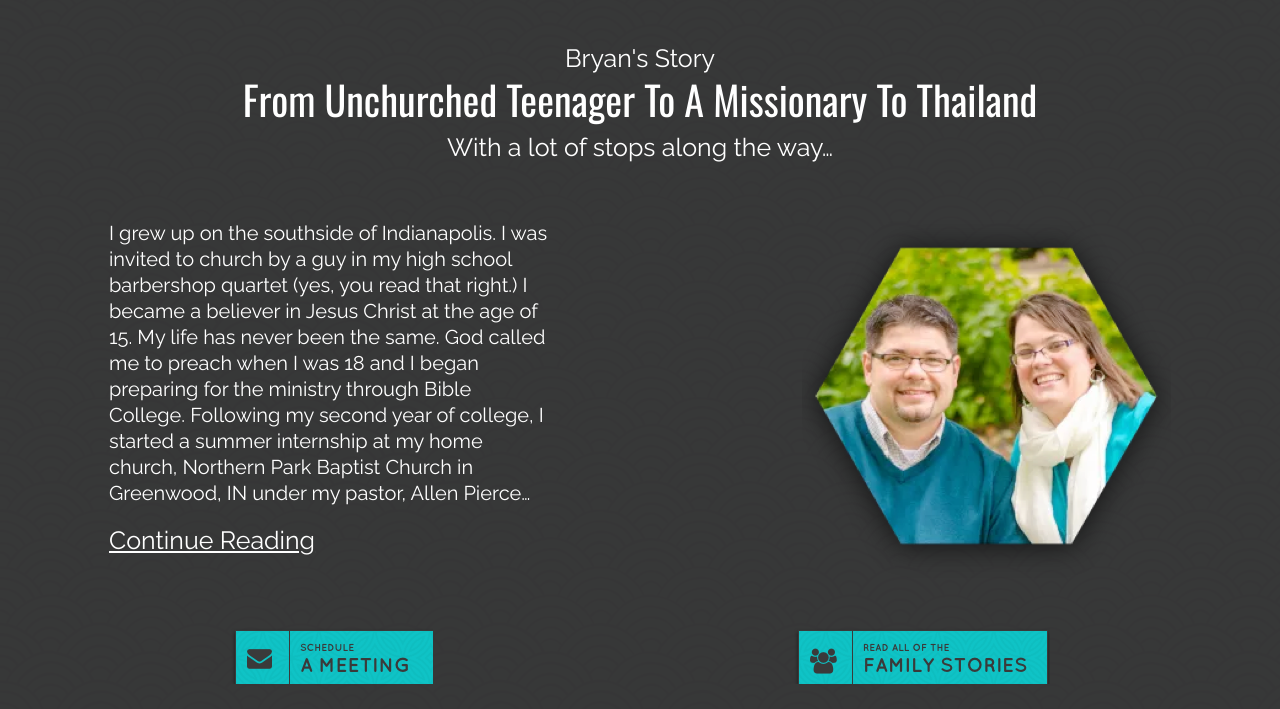
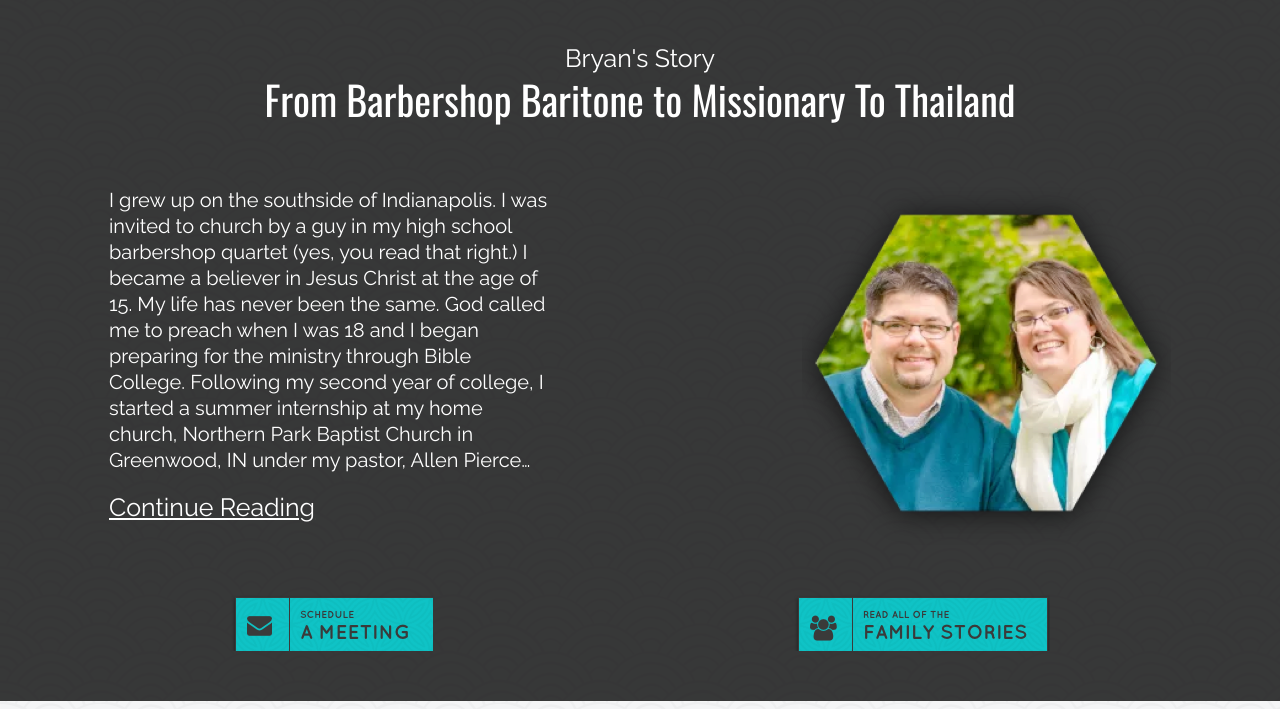
Before and after one commit to pastorryanhayden/thailight, a Jekyll site: the page built from index.html, in a window 1280 px wide and 900 px high, scrolled down 1702 px, cut to the strip 191-900 px from the top of the window. Built offline with Jekyll 4.4.1, drawn with Linux system fonts in a browser that asks for light colours; nearby versions of some CDN libraries; some web fonts are replaced.

Commit message:
Updated 'index.html' via CloudCannon

```diff
--- a/index.html
+++ b/index.html
@@ -1,17 +1,16 @@
 ---
 layout: home
 body_class: home
-header_image: '/assets/design/main_background.png'
+header_image: /assets/design/main_background.png
 video_url:
 extra_script_tags:
 extra_scripts:
-
 ---
 
 <div class="hero" style="background: url({{page.header_image}}) no-repeat center center; background-size: cover;">
     <div class="main-cta">
-        <h1>We are the Ries family <br>
-        <span>and we want to be your missionaries</span><br>
+        <h1>We are the Ries family <br />
+        <span>and we want to be your missionaries</span><br />
         To Thailand
         </h1>
         <iframe src="https://player.vimeo.com/video/160670783" width="100%" height="360px" frameborder="0" webkitallowfullscreen mozallowfullscreen allowfullscreen></iframe>
@@ -23,18 +22,14 @@ extra_scripts:
     </div><!--/main-cta-->
 </div><!--/hero-->
 <div class="ht">
-    <div class="ht-header editable">
-        <p>Bryan's Story</p>
-        <h2>From Unchurched Teenager To A Missionary To Thailand</h2>
-        <p>With a lot of stops along the way…</p>
-    </div><!--/ht-header-->
+    <div class="ht-header editable"><p>Bryan's Story</p><h2>From Barbershop Baritone to Missionary To Thailand</h2></div><!--/ht-header-->
     <div class="ht-text">
         <div class="text">
             <p class="editable">I grew up on the southside of Indianapolis. I was invited to church by a guy in my high school barbershop quartet (yes, you read that right.) I became a believer in Jesus Christ at the age of 15.  My life has never been the same. God called me to preach when I was 18 and I began preparing for the ministry through Bible College. Following my second year of college, I started a summer internship at my home church, Northern Park Baptist Church in Greenwood, IN under my pastor, Allen Pierce…</p>
             <a href="#" class="continue-reading">Continue Reading</a>
         </div><!--/text-->
         <div class="image">
-            <img src="assets/design/ries.png" alt="">
+            <img src="assets/design/ries.png" alt="" />
         </div><!--/image-->
     </div><!--/ht-text-->
     <div class="ht-cta">
@@ -59,22 +54,22 @@ extra_scripts:
 
             <div class="mc-field-group">
                 <label for="mce-EMAIL">Email Address </label>
-                <input type="email" value="" name="EMAIL" class="required email" id="mce-EMAIL">
+                <input type="email" value="" name="EMAIL" class="required email" id="mce-EMAIL" />
             </div>
             <div class="mc-field-group">
                 <label for="mce-FNAME">First Name </label>
-                <input type="text" value="" name="FNAME" class="required" id="mce-FNAME">
+                <input type="text" value="" name="FNAME" class="required" id="mce-FNAME" />
             </div>
             <div class="mc-field-group">
                 <label for="mce-LNAME">Last Name </label>
-                <input type="text" value="" name="LNAME" class="required" id="mce-LNAME">
+                <input type="text" value="" name="LNAME" class="required" id="mce-LNAME" />
             </div>
                 <div id="mce-responses" class="clear">
                     <div class="response" id="mce-error-response" style="display:none"></div>
                     <div class="response" id="mce-success-response" style="display:none"></div>
                 </div>    <!-- real people should not fill this in and expect good things - do not remove this or risk form bot signups-->
-                <div style="position: absolute; left: -5000px;" aria-hidden="true"><input type="text" name="b_fc235a768879bc3d3d3eea51f_6401e48e41" tabindex="-1" value=""></div>
-                <div class="submit"><input type="submit" value="Subscribe" name="subscribe" id="mc-embedded-subscribe" class="button"></div>
+                <div style="position: absolute; left: -5000px;" aria-hidden="true"><input type="text" name="b_fc235a768879bc3d3d3eea51f_6401e48e41" tabindex="-1" value="" /></div>
+                <div class="submit"><input type="submit" value="Subscribe" name="subscribe" id="mc-embedded-subscribe" class="button" /></div>
                 </div>
             </form>
             </div>
@@ -87,11 +82,11 @@ extra_scripts:
     <div class="singlepost">
     {% if  post.featured_image%}
     <div class="featured_image">
-        <a href="{{post.url}}"><img src="{{post.featured_image}}" alt=""></a>
+        <a href="{{post.url}}"><img src="{{post.featured_image}}" alt="" /></a>
     </div><!--/featured_image-->
     {% else %}
     <div class="featured_image">
-        <a href="{{post.url}}"><img src="{{site.data.settings.main_blog_image}}" alt=""></a>
+        <a href="{{post.url}}"><img src="{{site.data.settings.main_blog_image}}" alt="" /></a>
     </div><!--/featured_image-->
     {% endif %}
     <div class="posttext">
@@ -119,7 +114,7 @@ extra_scripts:
 <div class="ministry-partners">
     <h1>Our Partners</h1>
     <div class="partners">
-        <a href="#"><img src="assets/design/gibm.png" alt=""></a>
-        <a href="#"><img src="assets/design/northern_park.png" alt=""></a>
+        <a href="#"><img src="assets/design/gibm.png" alt="" /></a>
+        <a href="#"><img src="assets/design/northern_park.png" alt="" /></a>
     </div><!--/partners-->
 </div><!--/ministry-partners-->
```
